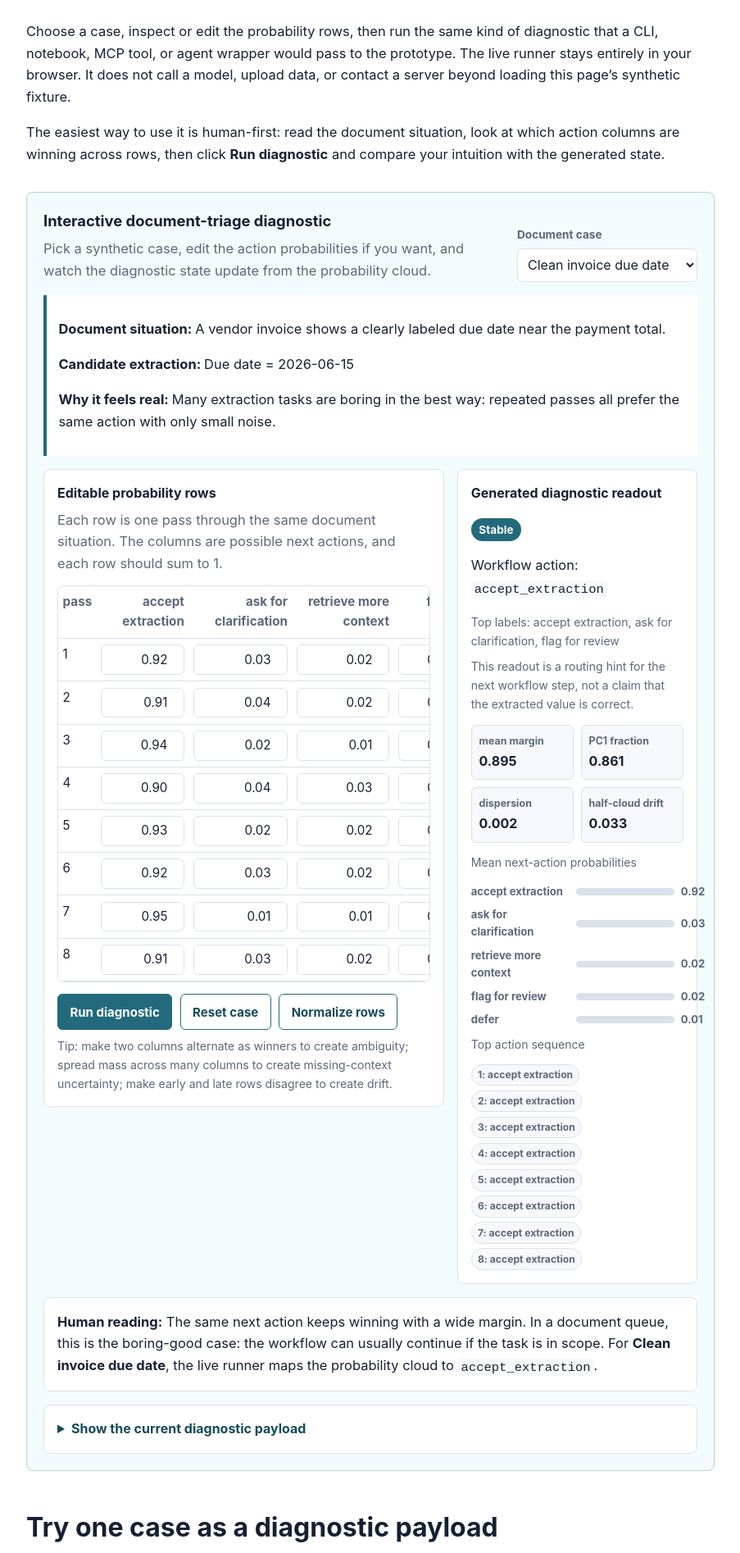
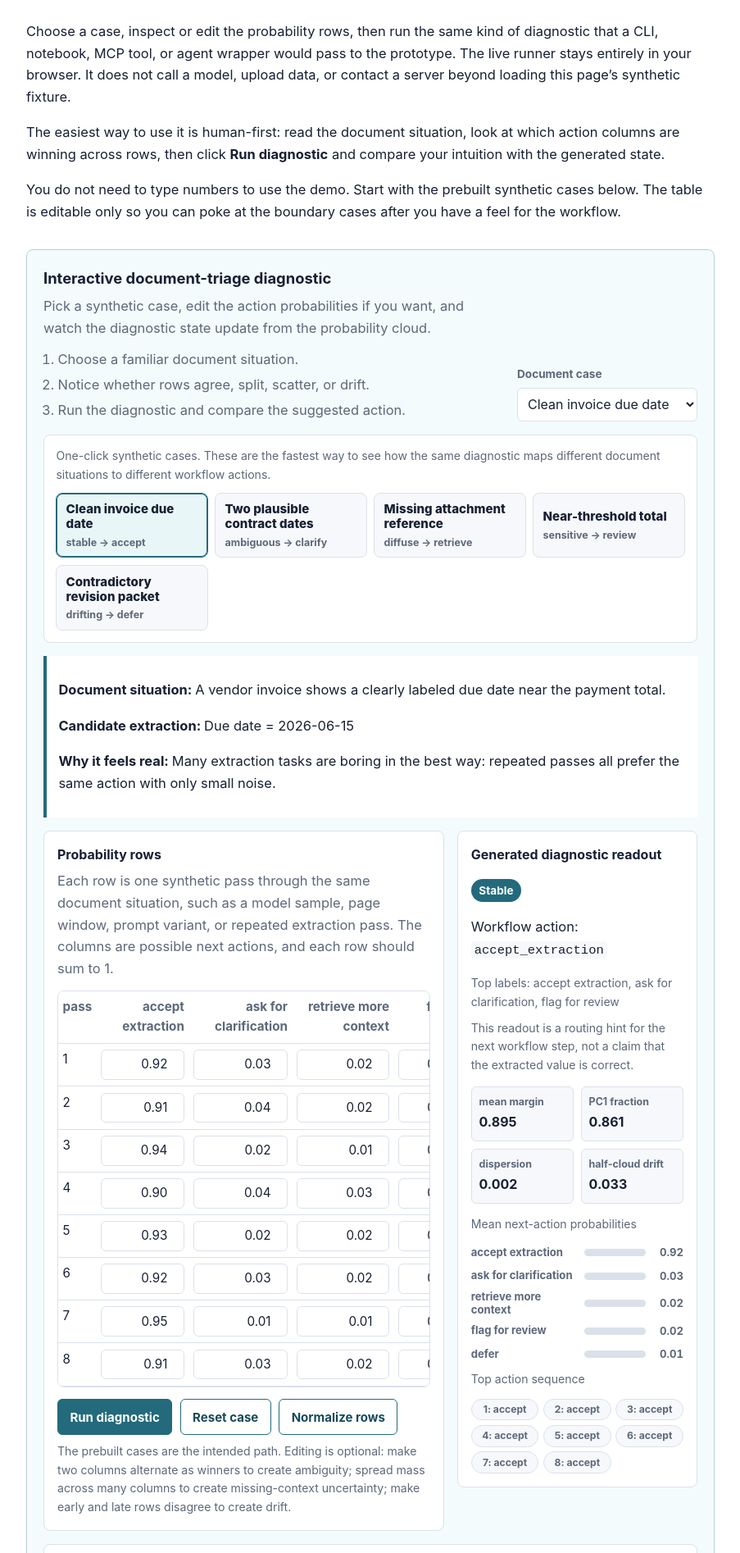
Before and after one commit to zmichels/decision-pga-pages, a Jekyll site: the page built from demo.md, in a window 1280 px wide. Shown: the part 2479-4373 px from the top of the page at 82% size, without its empty margins (188-1091 px from the left). Built offline with Jekyll 4.4.1, drawn with Linux system fonts in a browser that asks for light colours.

Commit message:
Polish live demo layout and guidance

```diff
--- a/assets/decision-pga-demo-runner.js
+++ b/assets/decision-pga-demo-runner.js
@@ -6,6 +6,14 @@
     ask_for_clarification: "ask for clarification",
     retrieve_more_context: "retrieve more context",
     flag_for_review: "flag for review",
+    defer: "defer",
+  };
+
+  const ACTION_SHORT_COPY = {
+    accept_extraction: "accept",
+    ask_for_clarification: "clarify",
+    retrieve_more_context: "retrieve",
+    flag_for_review: "review",
     defer: "defer",
   };
 
@@ -42,6 +50,14 @@
     },
   };
 
+  const FIXTURE_STATE_COPY = {
+    stable: "stable",
+    binary_ambiguous: "ambiguous",
+    diffuse: "diffuse",
+    boundary_sensitive: "sensitive",
+    drifting: "drifting",
+  };
+
   function clamp(value, min, max) {
     return Math.min(max, Math.max(min, value));
   }
@@ -52,6 +68,10 @@
 
   function humanizeAction(label) {
     return ACTION_COPY[label] || label.replaceAll("_", " ");
+  }
+
+  function shortenAction(label) {
+    return ACTION_SHORT_COPY[label] || humanizeAction(label);
   }
 
   function dot(a, b) {
@@ -365,6 +385,30 @@
     container.append(context, value, why);
   }
 
+  function renderScenarioButtons(container, scenarios, activeScenario, onSelect) {
+    container.innerHTML = "";
+    const intro = createElement(
+      "p",
+      "microcopy",
+      "One-click synthetic cases. These are the fastest way to see how the same diagnostic maps different document situations to different workflow actions."
+    );
+    const buttons = createElement("div", "live-demo-case-buttons");
+    scenarios.forEach((item) => {
+      const button = document.createElement("button");
+      button.type = "button";
+      button.className = "case-button";
+      button.dataset.scenarioId = item.id;
+      button.setAttribute("aria-pressed", String(item.id === activeScenario.id));
+      button.append(
+        createElement("span", null, item.name),
+        createElement("small", null, `${FIXTURE_STATE_COPY[item.expected_state] || item.expected_state} -> ${shortenAction(item.expected_action)}`)
+      );
+      button.addEventListener("click", () => onSelect(item));
+      buttons.append(button);
+    });
+    container.append(intro, buttons);
+  }
+
   function renderOutput(container, labels, diagnostic) {
     const stateInfo = STATE_COPY[diagnostic.state];
     container.innerHTML = "";
@@ -396,7 +440,9 @@
     const barTitle = createElement("p", "microcopy", "Mean next-action probabilities");
     const sequence = createElement("div", "sequence-row");
     diagnostic.topSequence.forEach((label, index) => {
-      sequence.append(createElement("span", "sequence-chip", `${index + 1}: ${humanizeAction(label)}`));
+      const chip = createElement("span", "sequence-chip", `${index + 1}: ${shortenAction(label)}`);
+      chip.title = humanizeAction(label);
+      sequence.append(chip);
     });
 
     container.append(title, stateLine, action, top, note, metrics, barTitle);
@@ -434,6 +480,7 @@
     let scenario = fixture.scenarios[0];
 
     const select = root.querySelector("[data-scenario-select]");
+    const scenarioButtons = root.querySelector("[data-scenario-buttons]");
     const context = root.querySelector("[data-scenario-context]");
     const editor = root.querySelector("[data-matrix-editor]");
     const output = root.querySelector("[data-diagnostic-output]");
@@ -449,6 +496,8 @@
 
     function renderScenario(nextScenario) {
       scenario = nextScenario;
+      select.value = scenario.id;
+      renderScenarioButtons(scenarioButtons, fixture.scenarios, scenario, renderScenario);
       renderContext(context, scenario);
       renderMatrixEditor(editor, labels, scenario.observations);
       runDiagnostic();
--- a/assets/styles.css
+++ b/assets/styles.css
@@ -358,6 +358,15 @@ li {
   color: var(--muted);
 }
 
+.live-demo-steps {
+  display: grid;
+  gap: 0.25rem;
+  margin: 0.75rem 0 0;
+  padding-left: 1.1rem;
+  color: var(--muted);
+  font-size: 0.92rem;
+}
+
 .live-demo-controls {
   display: grid;
   gap: 0.35rem;
@@ -394,6 +403,58 @@ li {
   color: var(--ink);
 }
 
+.live-demo-case-strip {
+  display: grid;
+  gap: 0.65rem;
+  border: 1px solid var(--line);
+  border-radius: 8px;
+  background: white;
+  padding: 0.9rem;
+}
+
+.live-demo-case-strip p {
+  margin: 0;
+}
+
+.live-demo-case-buttons {
+  display: grid;
+  grid-template-columns: repeat(auto-fit, minmax(10.5rem, 1fr));
+  gap: 0.55rem;
+}
+
+.case-button {
+  min-height: 4.1rem;
+  border: 1px solid var(--line);
+  border-radius: 8px;
+  padding: 0.65rem 0.7rem;
+  background: var(--wash);
+  color: var(--ink);
+  text-align: left;
+}
+
+.case-button[aria-pressed="true"] {
+  border-color: var(--accent);
+  background: #e9f6f8;
+  box-shadow: inset 0 0 0 1px var(--accent);
+}
+
+.case-button span,
+.case-button small {
+  display: block;
+}
+
+.case-button span {
+  font-weight: 800;
+  line-height: 1.2;
+}
+
+.case-button small {
+  margin-top: 0.35rem;
+  color: var(--muted);
+  font-size: 0.78rem;
+  font-weight: 750;
+}
+
 .live-demo-grid {
   grid-template-columns: minmax(0, 1.25fr) minmax(250px, 0.75fr);
   align-items: start;
@@ -403,10 +464,19 @@ li {
 .live-demo-output,
 .live-demo-explain,
 .payload-panel {
+  min-width: 0;
   border: 1px solid var(--line);
   border-radius: 8px;
   background: white;
   padding: 1rem;
+}
+
+.live-demo-output {
+  overflow: hidden;
+}
+
+.live-demo-output code {
+  overflow-wrap: anywhere;
 }
 
 .live-table-wrap {
@@ -500,13 +570,15 @@ li {
   display: grid;
   gap: 0.45rem;
   margin-top: 0.8rem;
+  min-width: 0;
 }
 
 .probability-bar-row {
   display: grid;
-  grid-template-columns: minmax(120px, 0.72fr) minmax(120px, 1fr) 3.3rem;
-  gap: 0.5rem;
+  grid-template-columns: minmax(0, 8.2rem) minmax(3.5rem, 1fr) minmax(2.4rem, max-content);
+  gap: 0.45rem;
   align-items: center;
+  min-width: 0;
 }
 
 .probability-bar-label,
@@ -516,7 +588,19 @@ li {
   font-weight: 700;
 }
 
+.probability-bar-label {
+  min-width: 0;
+  line-height: 1.2;
+  overflow-wrap: anywhere;
+}
+
+.probability-bar-value {
+  justify-self: end;
+  font-variant-numeric: tabular-nums;
+}
+
 .probability-bar-track {
+  min-width: 0;
   height: 0.55rem;
   border-radius: 999px;
   background: #dbe1ea;
@@ -530,13 +614,14 @@ li {
 }
 
 .sequence-row {
-  display: flex;
-  flex-wrap: wrap;
+  display: grid;
+  grid-template-columns: repeat(auto-fit, minmax(4.9rem, 1fr));
   gap: 0.35rem;
   margin-top: 0.75rem;
 }
 
 .sequence-chip {
+  display: block;
   border: 1px solid var(--line);
   border-radius: 999px;
   padding: 0.15rem 0.45rem;
@@ -544,6 +629,10 @@ li {
   color: var(--muted);
   font-size: 0.76rem;
   font-weight: 750;
+  overflow: hidden;
+  text-align: center;
+  text-overflow: ellipsis;
+  white-space: nowrap;
 }
 
 .live-demo-explain p {
--- a/demo.md
+++ b/demo.md
@@ -109,6 +109,10 @@ The easiest way to use it is human-first: read the document situation, look at
 which action columns are winning across rows, then click **Run diagnostic** and
 compare your intuition with the generated state.
 
+You do not need to type numbers to use the demo. Start with the prebuilt
+synthetic cases below. The table is editable only so you can poke at the
+boundary cases after you have a feel for the workflow.
+
 <section
   class="live-demo"
   data-dpga-demo-runner
@@ -121,12 +125,19 @@ compare your intuition with the generated state.
         Pick a synthetic case, edit the action probabilities if you want, and
         watch the diagnostic state update from the probability cloud.
       </p>
+      <ol class="live-demo-steps">
+        <li>Choose a familiar document situation.</li>
+        <li>Notice whether rows agree, split, scatter, or drift.</li>
+        <li>Run the diagnostic and compare the suggested action.</li>
+      </ol>
     </div>
     <div class="live-demo-controls">
       <label for="dpga-scenario-select">Document case</label>
       <select id="dpga-scenario-select" data-scenario-select></select>
     </div>
   </div>
+
+  <div class="live-demo-case-strip" data-scenario-buttons aria-label="Synthetic document case shortcuts"></div>
 
   <div class="live-demo-context" data-scenario-context>
     Loading synthetic document cases...
@@ -135,10 +146,12 @@ compare your intuition with the generated state.
   <div class="live-demo-grid">
     <div class="live-demo-editor">
       <div class="live-demo-section-title">
-        <h4>Editable probability rows</h4>
+        <h4>Probability rows</h4>
         <p>
-          Each row is one pass through the same document situation. The columns
-          are possible next actions, and each row should sum to 1.
+          Each row is one synthetic pass through the same document situation,
+          such as a model sample, page window, prompt variant, or repeated
+          extraction pass. The columns are possible next actions, and each row
+          should sum to 1.
         </p>
       </div>
       <div class="table-wrap live-table-wrap" data-matrix-editor></div>
@@ -148,9 +161,10 @@ compare your intuition with the generated state.
         <button type="button" class="button secondary" data-normalize-rows>Normalize rows</button>
       </div>
       <p class="microcopy">
-        Tip: make two columns alternate as winners to create ambiguity; spread
-        mass across many columns to create missing-context uncertainty; make
-        early and late rows disagree to create drift.
+        The prebuilt cases are the intended path. Editing is optional: make two
+        columns alternate as winners to create ambiguity; spread mass across many
+        columns to create missing-context uncertainty; make early and late rows
+        disagree to create drift.
       </p>
     </div>
 
```
